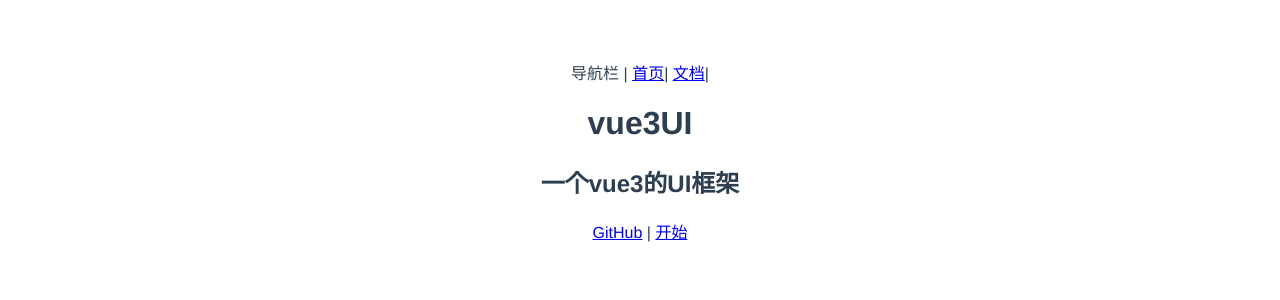
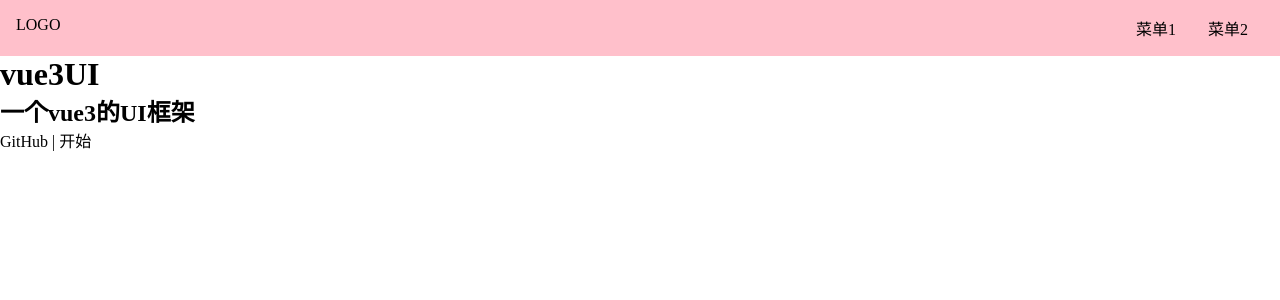
Before and after one commit to SnowdropLee/vue3-components, a Vue app: page /#/ in a window 1280 px wide. Shown: the top 300 px of the page. Built offline with nearby package versions, Linux system fonts and the light colour scheme.

Commit message:
封装Topnav

```diff
--- a/src/App.vue
+++ b/src/App.vue
@@ -1,10 +1,5 @@
 <template>
   <div>
-    <div>
-      导航栏 |
-      <router-link to="/">首页</router-link>|
-      <router-link to="/doc">文档</router-link>|
-    </div>
     <router-view />
   </div>
 </template>
--- a/src/components/Topnave.vue
+++ b/src/components/Topnave.vue
@@ -1,8 +1,31 @@
 <template>
-  <div>topnave</div>
+  <div class="topnav">
+    <div class="logo">LOGO</div>
+    <ul class="menu">
+      <li>菜单1</li>
+      <li>菜单2</li>
+    </ul>
+  </div>
 </template>
-<script>
-export default {
-  name: "Topnave",
-};
+<script lang="ts">
+export default {};
 </script>
+<style lang="scss" scoped>
+.topnav {
+  background: pink;
+  display: flex;
+  padding: 16px;
+  > .logo {
+    max-width: 6em;
+    margin-right: auto;
+  }
+  > .menu {
+    display: flex;
+    white-space: nowrap;
+    flex-wrap: nowrap;
+    > li {
+      margin: 0 1em;
+    }
+  }
+}
+</style>
--- a/src/index.css
+++ /dev/null
@@ -1,8 +0,0 @@
-#app {
-  font-family: Avenir, Helvetica, Arial, sans-serif;
-  -webkit-font-smoothing: antialiased;
-  -moz-osx-font-smoothing: grayscale;
-  text-align: center;
-  color: #2c3e50;
-  margin-top: 60px;
-}
--- /dev/null
+++ b/src/index.scss
@@ -0,0 +1,16 @@
+* {
+  margin: 0;
+  padding: 0;
+  box-sizing: border-box;
+}
+ul,
+ol {
+  list-style: none;
+}
+a {
+  text-decoration: none;
+  color: inherit;
+  &:hover {
+    border-bottom: 1px solid;
+  }
+}
--- a/src/main.ts
+++ b/src/main.ts
@@ -1,6 +1,6 @@
-import { createApp } from 'vue'
-import App from './App.vue'
-import './index.css'
+import { createApp } from 'vue';
+import App from './App.vue';
+import './index.scss';
 import Doc from './views/Doc.vue';
 import Home from './views/Home.vue';
 import { createRouter, createWebHashHistory } from 'vue-router';
--- a/src/views/Doc.vue
+++ b/src/views/Doc.vue
@@ -1,5 +1,6 @@
 <template>
   <div>
+    <Topnave />
     <div class="topnav">
       <div class="logo"></div>
       <div class="menu"></div>
@@ -10,3 +11,11 @@
     </div>
   </div>
 </template>
+<script lang="ts">
+import Topnave from "../components/Topnave.vue";
+export default {
+  components: {
+    Topnave,
+  },
+};
+</script>
--- a/src/views/Home.vue
+++ b/src/views/Home.vue
@@ -1,9 +1,6 @@
 <template>
   <div>
-    <div class="topnav">
-      <div class="logo"></div>
-      <div class="menu"></div>
-    </div>
+    <Topnave />
     <div class="banner">
       <h1>vue3UI</h1>
       <h2>一个vue3的UI框架</h2>
@@ -14,6 +11,30 @@
     </div>
   </div>
 </template>
+<script lang="ts">
+import Topnave from "../components/Topnave.vue";
+export default {
+  components: {
+    Topnave,
+  },
+};
+</script>
 <style lang="scss" scoped>
-
+.topnav {
+  background: pink;
+  display: flex;
+  padding: 16px;
+  > .logo {
+    max-width: 6em;
+    margin-right: auto;
+  }
+  > .menu {
+    display: flex;
+    white-space: nowrap;
+    flex-wrap: nowrap;
+    > li {
+      margin: 0 1em;
+    }
+  }
+}
 </style>
```
Also changed, not shown: src/components/HelloWorld.vue (deleted, +0 -19 lines), src/components/Home.vue (deleted, +0 -10 lines).
